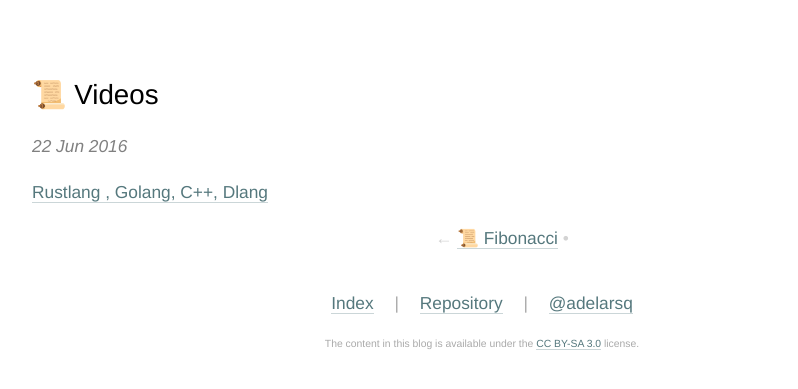
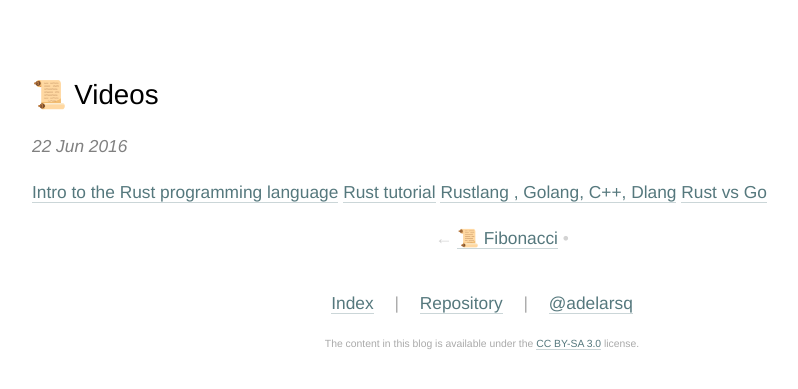
Before and after one commit to adelarsq/daily-rust.github.io, a Jekyll site: the page built from _posts/2016-06-22-videos.md, in a window 1280 px wide. Shown: the top 389 px of the page, without its empty margins (158-956 px from the left). Built offline with Jekyll 4.4.1, drawn with Linux system fonts in a browser that asks for light colours.

Commit message:
Update 2016-06-22-videos.md

```diff
--- a/_posts/2016-06-22-videos.md
+++ b/_posts/2016-06-22-videos.md
@@ -5,4 +5,7 @@ index_title: "Videos"
 tags: [rustposts, rust, article]
 ---
 
+[Intro to the Rust programming language](https://www.youtube.com/watch?v=agzf6ftEsLU&ab_channel=Code&SupplyCo)
+[Rust tutorial](https://www.youtube.com/watch?v=U1EFgCNLDB8&ab_channel=DerekBanas)
 [Rustlang , Golang, C++, Dlang](https://www.youtube.com/watch?v=ynQoaajojIs&ab_channel=GolangVids)
+[Rust vs Go](https://www.youtube.com/watch?v=WVZ7yMvxImo&ab_channel=SebastianThiel)
```
